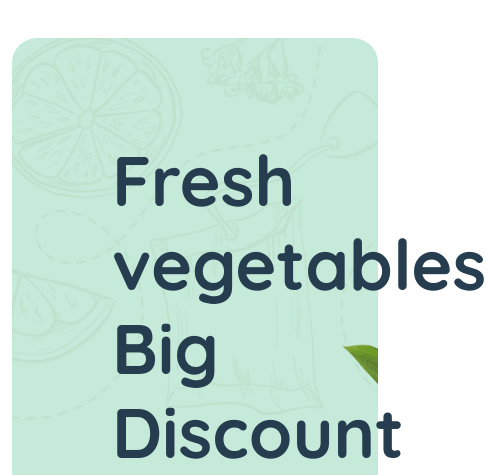
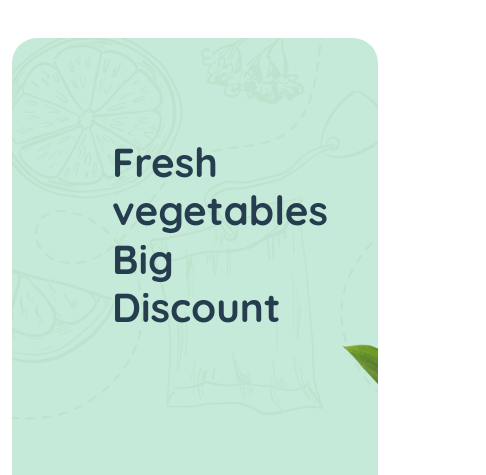
Before and after one commit to harshalgadher/pr-9-add-to-cart, a plain HTML site: page index.html in a window 390 px wide. Shown: the part 369-844 px from the top of the page, 486 px wide, since content can reach past the window. Drawn offline with nearby package versions, Linux system fonts and the light colour scheme; some packages are replaced by stand-ins of ours; a script that the page names is missing.

Commit message:
adding-responsive

```diff
--- a/assets/css/style.css
+++ b/assets/css/style.css
@@ -81,7 +81,6 @@ i {
     font-family: "Quicksand", sans-serif;
     font-weight: 700;
     color: #253D4E;
-    font-size: 70px;
     margin-bottom: 40px;
 }
 
--- a/index.html
+++ b/index.html
@@ -94,7 +94,7 @@
             <div class="container">
                 <div class="hero-sec">
                     <div class="banner-img d-flex flex-column">
-                        <h1 class="float-lg-start ">Fresh vegetables <br> Big Discount</h1>
+                        <h1 class="display-2 float-lg-start ">Fresh vegetables <br> Big Discount</h1>
                         <p class="float-lg-start d-md-inline d-none">Save up to 50% off on your first order</p>
                     </div>
                 </div>
```
